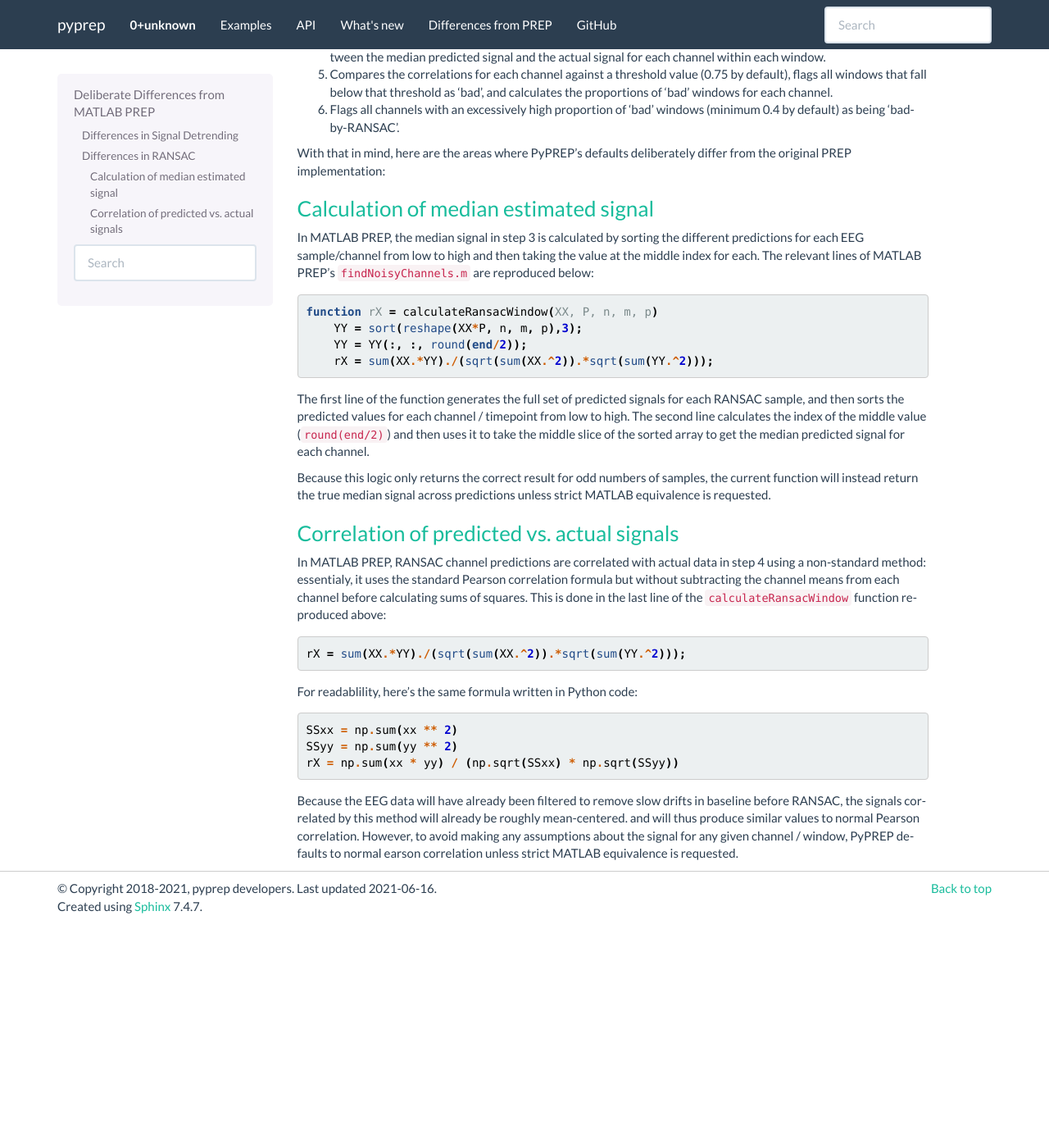
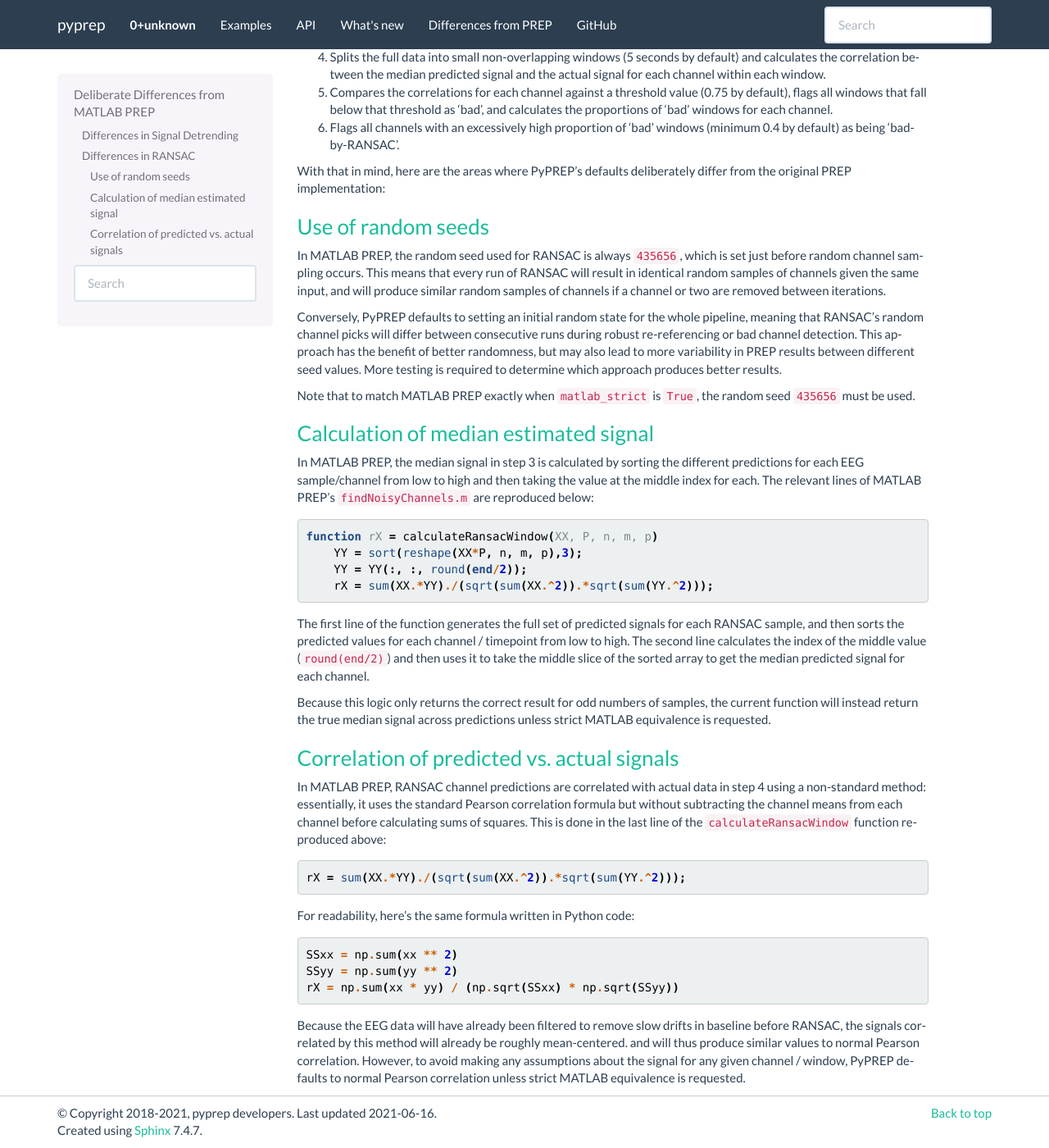
Before and after one commit to sappelhoff/pyprep, a Sphinx documentation site: the page built from docs/matlab_differences.rst, in a window 1280 px wide and 1400 px high, scrolled down 1007 px. Shown: the whole window at 82% size. Built offline with Sphinx 7.4.7, drawn with Linux system fonts in a browser that asks for light colours; before the commit the page ends 2133 px from its top, so only the background shows below that; some of the changed text lies outside the part shown.

Commit message:
Update matlab_differences.rst

```diff
--- a/docs/matlab_differences.rst
+++ b/docs/matlab_differences.rst
@@ -75,6 +75,26 @@ identify channels that aren't well-predicted by the signals of other channels:
 
 With that in mind, here are the areas where PyPREP's defaults deliberately
 differ from the original PREP implementation:
+
+
+Use of random seeds
+^^^^^^^^^^^^^^^^^^^
+
+In MATLAB PREP, the random seed used for RANSAC is always ``435656``, which is
+set just before random channel sampling occurs. This means that every run of
+RANSAC will result in identical random samples of channels given the same
+input, and will produce similar random samples of channels if a channel or two
+are removed between iterations.
+
+Conversely, PyPREP defaults to setting an initial random state for the whole
+pipeline, meaning that RANSAC's random channel picks will differ between
+consecutive runs during robust re-referencing or bad channel detection. This
+approach has the benefit of better randomness, but may also lead to more
+variability in PREP results between different seed values. More testing is
+required to determine which approach produces better results.
+
+Note that to match MATLAB PREP exactly when ``matlab_strict`` is ``True``, the
+random seed ``435656`` must be used.
 
 
 Calculation of median estimated signal
@@ -107,7 +127,7 @@ Correlation of predicted vs. actual signals
 ^^^^^^^^^^^^^^^^^^^^^^^^^^^^^^^^^^^^^^^^^^^
 
 In MATLAB PREP, RANSAC channel predictions are correlated with actual data
-in step 4 using a non-standard method: essentialy, it uses the standard Pearson
+in step 4 using a non-standard method: essentially, it uses the standard Pearson
 correlation formula but without subtracting the channel means from each channel
 before calculating sums of squares. This is done in the last line of the
 ``calculateRansacWindow`` function reproduced above:
@@ -116,7 +136,7 @@ before calculating sums of squares. This is done in the last line of the
 
    rX = sum(XX.*YY)./(sqrt(sum(XX.^2)).*sqrt(sum(YY.^2)));
 
-For readablility, here's the same formula written in Python code::
+For readability, here's the same formula written in Python code::
 
    SSxx = np.sum(xx ** 2)
    SSyy = np.sum(yy ** 2)
@@ -126,5 +146,5 @@ Because the EEG data will have already been filtered to remove slow drifts in
 baseline before RANSAC, the signals correlated by this method will already be
 roughly mean-centered. and will thus produce similar values to normal Pearson
 correlation. However, to avoid making any assumptions about the signal for any
-given channel / window, PyPREP defaults to normal earson correlation unless
+given channel / window, PyPREP defaults to normal Pearson correlation unless
 strict MATLAB equivalence is requested.
```
Also changed, not shown: other parts of docs/matlab_differences.rst (+3 -3 lines).
